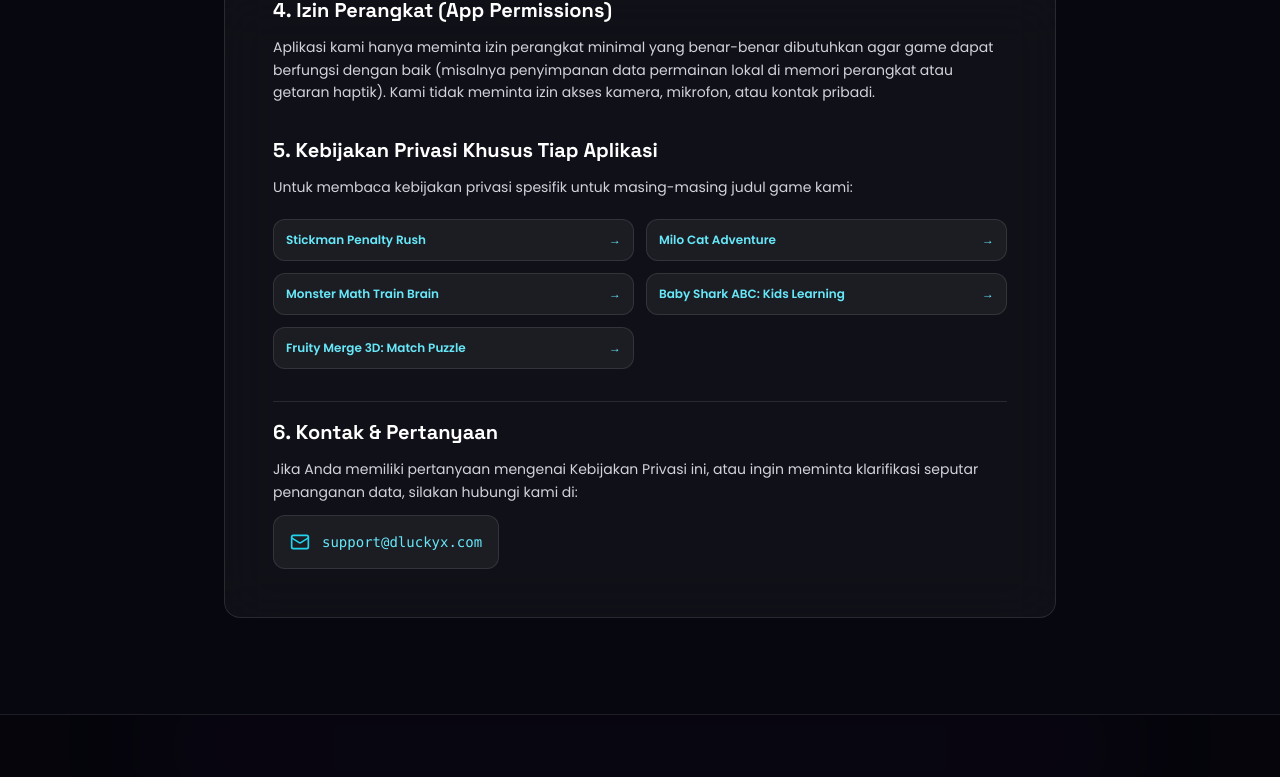
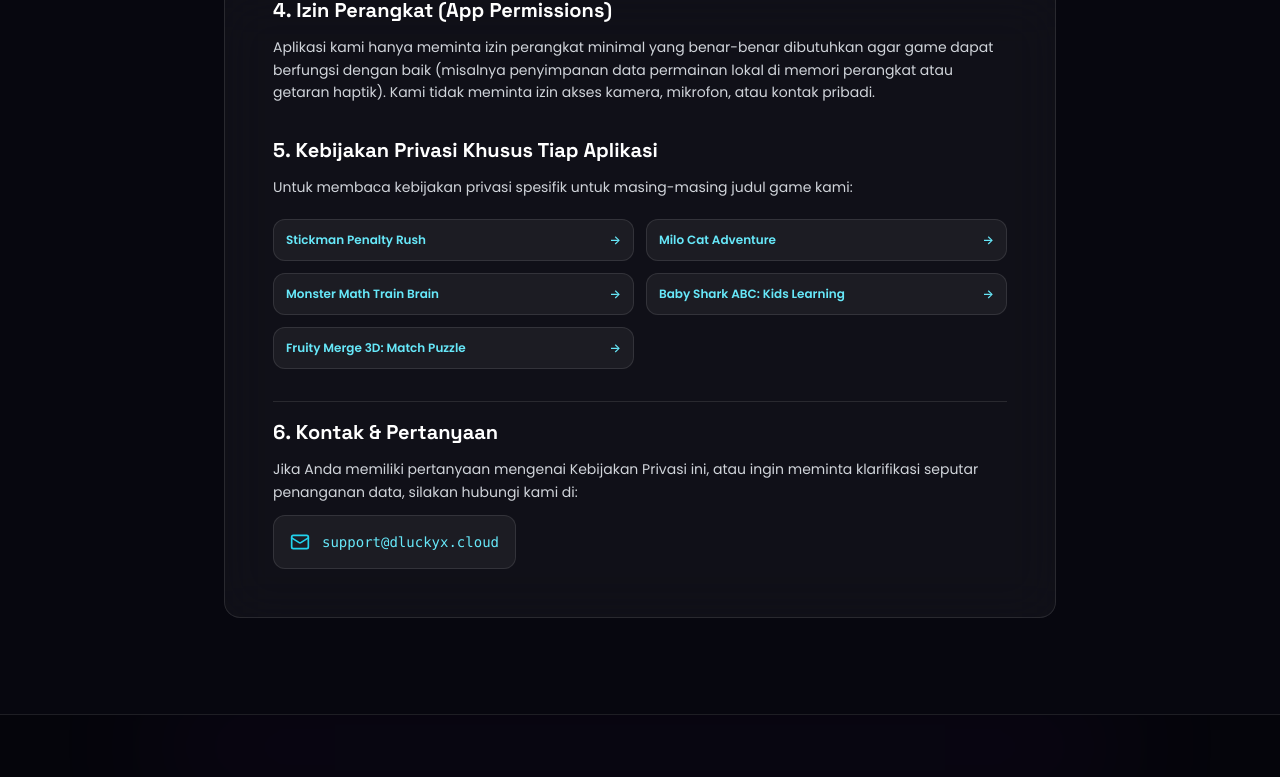
Before and after one commit to teknoplanner/dlux, a Next.js app: page /privacy in a window 1280 px wide. Shown: the part 1168-1945 px from the top of the page. Built offline with nearby package versions, Linux system fonts and the light colour scheme.

Commit message:
ci: add github actions deploy workflow and update base url to dluckyx.cloud

```diff
--- a/src/app/layout.tsx
+++ b/src/app/layout.tsx
@@ -1,27 +1,12 @@
 import type { Metadata } from "next";
-import { Poppins, Space_Grotesk } from "next/font/google";
 import "./globals.css";
 import { Navbar } from "@/components/layout/Navbar";
 import { Footer } from "@/components/layout/Footer";
 import { developer } from "@/data/apps";
 import { generateOrganizationSchema } from "@/lib/seo";
 
-const poppins = Poppins({
-  subsets: ["latin"],
-  weight: ["400", "500", "600", "700"],
-  variable: "--font-poppins",
-  display: "swap",
-});
-
-const spaceGrotesk = Space_Grotesk({
-  subsets: ["latin"],
-  weight: ["600", "700"],
-  variable: "--font-space",
-  display: "swap",
-});
-
 export const metadata: Metadata = {
-  metadataBase: new URL("https://dluckyx.com"),
+  metadataBase: new URL("https://dluckyx.cloud"),
   title: {
     default: "D Lucky X — Studio Game & Aplikasi Android Resmi",
     template: "%s | D Lucky X",
@@ -44,7 +29,7 @@
   openGraph: {
     type: "website",
     locale: "id_ID",
-    url: "https://dluckyx.com",
+    url: "https://dluckyx.cloud",
     siteName: "D Lucky X",
     title: "D Lucky X — Studio Game & Aplikasi Android Resmi",
     description: developer.tagline,
@@ -68,9 +53,19 @@
   const orgSchema = generateOrganizationSchema();
 
   return (
-    <html lang="id" className={`${poppins.variable} ${spaceGrotesk.variable}`}>
+    <html lang="id">
       <head>
         <link rel="icon" href="/images/apps/stickman-penalty-rush/icon.webp" />
+        <link rel="preconnect" href="https://fonts.googleapis.com" />
+        <link
+          rel="preconnect"
+          href="https://fonts.gstatic.com"
+          crossOrigin="anonymous"
+        />
+        <link
+          href="https://fonts.googleapis.com/css2?family=Poppins:wght@400;500;600;700&family=Space+Grotesk:wght@600;700&display=swap"
+          rel="stylesheet"
+        />
         <script
           type="application/ld+json"
           dangerouslySetInnerHTML={{ __html: JSON.stringify(orgSchema) }}
--- a/src/app/robots.ts
+++ b/src/app/robots.ts
@@ -8,6 +8,6 @@
       userAgent: "*",
       allow: "/",
     },
-    sitemap: "https://dluckyx.com/sitemap.xml",
+    sitemap: "https://dluckyx.cloud/sitemap.xml",
   };
 }
--- a/src/app/sitemap.ts
+++ b/src/app/sitemap.ts
@@ -4,7 +4,7 @@
 export const dynamic = "force-static";
 
 export default function sitemap(): MetadataRoute.Sitemap {
-  const baseUrl = "https://dluckyx.com";
+  const baseUrl = "https://dluckyx.cloud";
 
   const staticRoutes: MetadataRoute.Sitemap = [
     {
--- a/src/data/apps.ts
+++ b/src/data/apps.ts
@@ -33,8 +33,8 @@
     "D Lucky X adalah studio game dan pengembang aplikasi Android independen. Kami berdedikasi menciptakan pengalaman bermain game yang seru, edukatif, ringan, dan aman untuk segala usia, mulai dari anak-anak hingga dewasa.",
   playStoreUrl:
     "https://play.google.com/store/apps/dev?id=5090788794635737630",
-  email: "support@dluckyx.com",
-  website: "https://dluckyx.com",
+  email: "support@dluckyx.cloud",
+  website: "https://dluckyx.cloud",
 };
 
 export const apps: AppItem[] = [
--- a/tailwind.config.ts
+++ b/tailwind.config.ts
@@ -23,8 +23,8 @@
         },
       },
       fontFamily: {
-        sans: ["var(--font-poppins)", "sans-serif"],
-        display: ["var(--font-space)", "sans-serif"],
+        sans: ["Poppins", "system-ui", "-apple-system", "BlinkMacSystemFont", "sans-serif"],
+        display: ["'Space Grotesk'", "system-ui", "-apple-system", "BlinkMacSystemFont", "sans-serif"],
       },
       boxShadow: {
         "neon-purple": "0 0 25px -5px rgba(139, 92, 246, 0.4)",
```
Also changed, not shown: 1 other file (tests, documents, lock files or other folders).
